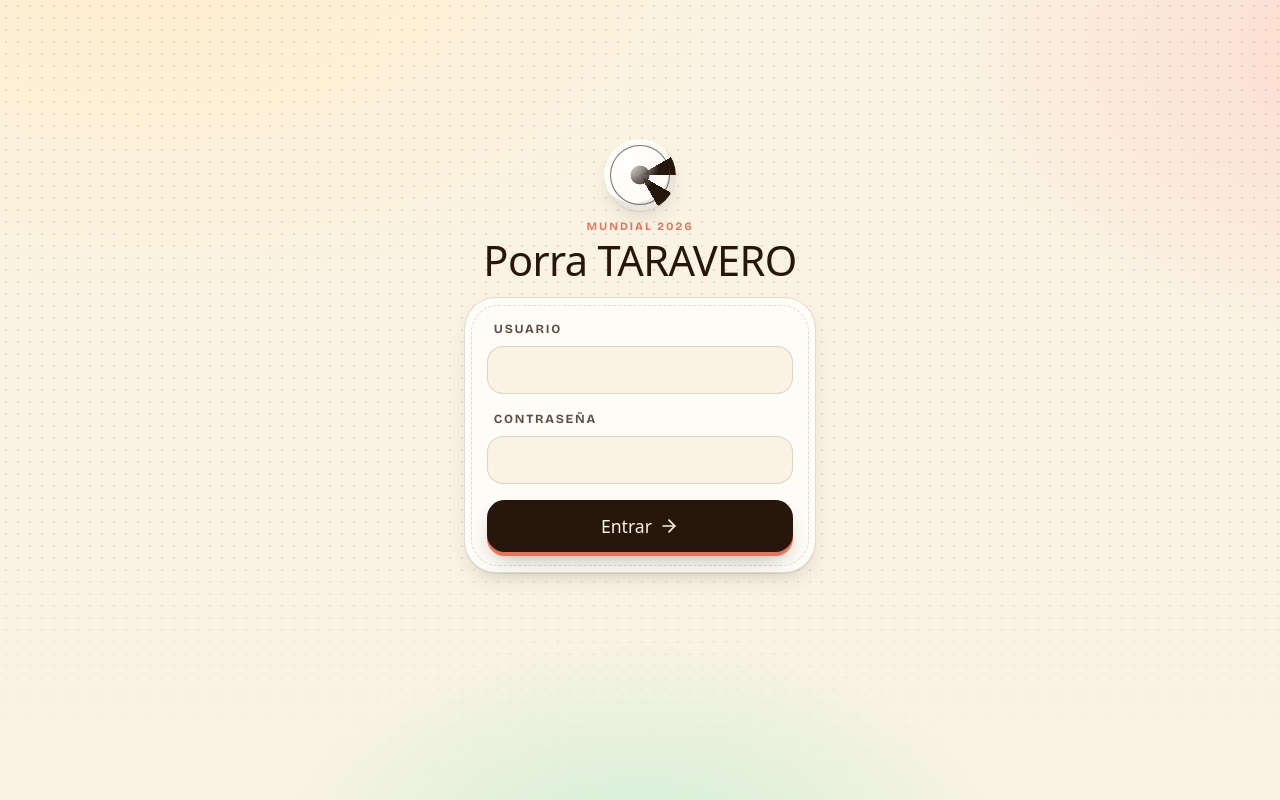
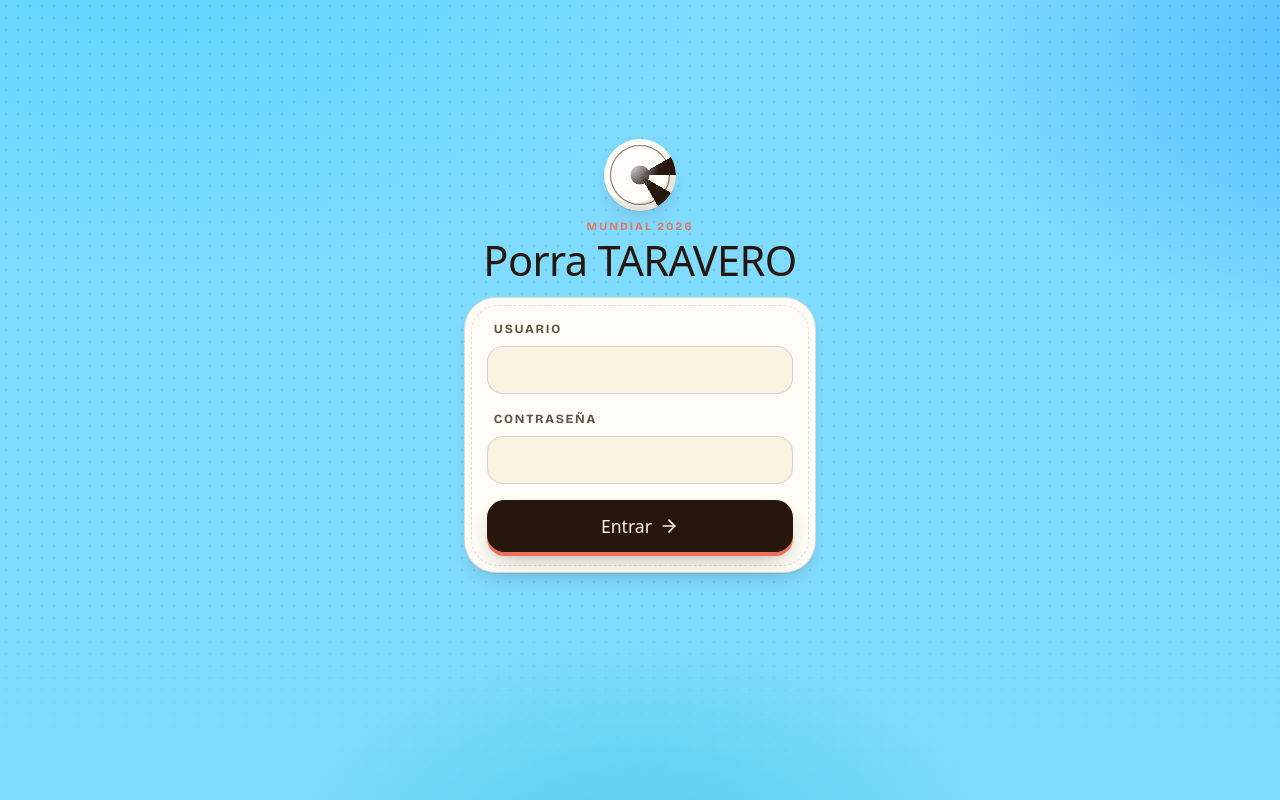
Before and after one commit to inakigarciadp/world-cup-pool, a React (Vite) app: page /login in a window 1280 px wide. Built offline with nearby package versions, Linux system fonts and the light colour scheme; no server answers; a web font is replaced by a local one.

Commit message:
Make app background blue

```diff
--- a/src/index.css
+++ b/src/index.css
@@ -93,10 +93,10 @@
   .app-shell {
     --bottom-nav-reserved-space: calc(5.75rem + env(safe-area-inset-bottom));
     background:
-      radial-gradient(60rem 38rem at 12% -10%, oklch(0.95 0.06 80 / 0.7), transparent 65%),
-      radial-gradient(50rem 32rem at 110% 6%, oklch(0.88 0.11 25 / 0.45), transparent 60%),
-      radial-gradient(40rem 26rem at 50% 110%, oklch(0.88 0.09 165 / 0.5), transparent 60%),
-      var(--paper);
+      radial-gradient(60rem 38rem at 12% -10%, oklch(0.82 0.14 232 / 0.8), transparent 65%),
+      radial-gradient(50rem 32rem at 110% 6%, oklch(0.68 0.18 250 / 0.55), transparent 60%),
+      radial-gradient(40rem 26rem at 50% 110%, oklch(0.76 0.12 210 / 0.65), transparent 60%),
+      oklch(0.86 0.12 238);
     background-attachment: fixed;
     scroll-padding-bottom: var(--bottom-nav-reserved-space);
   }
```
